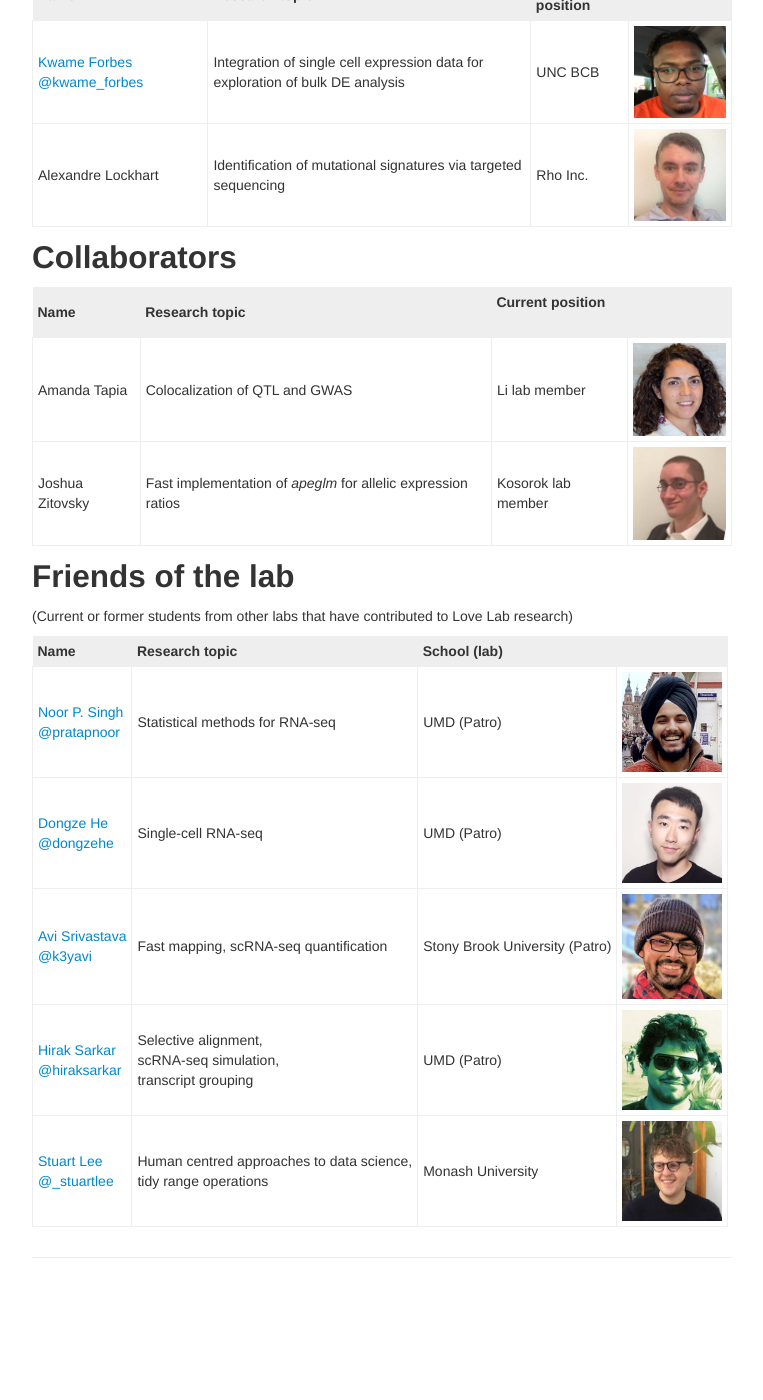
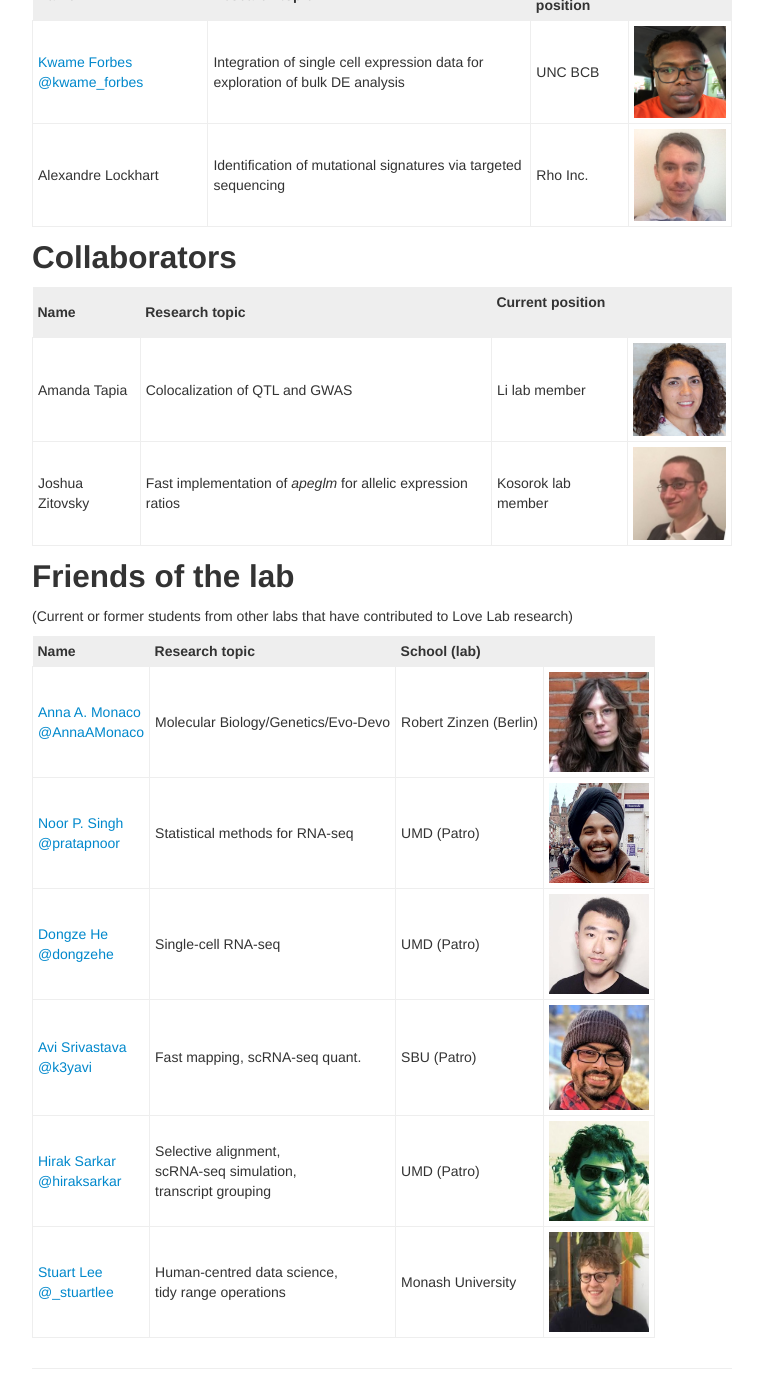
Before and after one commit to mikelove/mikelove.github.io, a Jekyll site: the page built from pages/lab.md, in a window 1280 px wide and 1400 px high, scrolled down 1611 px. Shown: the whole window, without its empty margins (258-1021 px from the left). Built offline with Jekyll 4.4.1, drawn with Linux system fonts in a browser that asks for light colours; before the commit the page ends 2900 px from its top, so only the background shows below that.

Commit message:
updating lab page

```diff
--- a/pages/lab.md
+++ b/pages/lab.md
@@ -83,8 +83,9 @@ Masters and bachelors students
 
 | Name | Research topic | School (lab) | |
 | :--- | :---- | :---- | :---- |
+| [Anna A. Monaco](https://de.linkedin.com/in/anna-alessandra-monaco-a01623141) <br> [@AnnaAMonaco](https://twitter.com/AnnaAMonaco) | Molecular Biology/Genetics/Evo-Devo | Robert Zinzen (Berlin) | <img width="100" src="../assets/annaamonaco.jpg"> |
 | [Noor P. Singh](https://noorpratap.netlify.app/) <br> [@pratapnoor](https://twitter.com/pratapnoor) | Statistical methods for RNA-seq | UMD (Patro) | <img width="100" src="../assets/noorpratapsingh.jpg"> |
 | [Dongze He](https://combine-lab.github.io/members/dongze-he.html) <br> [@dongzehe](https://twitter.com/dongzehe) | Single-cell RNA-seq | UMD (Patro) | <img width="100" src="../assets/dongzehe.jpg"> |
-| [Avi Srivastava](https://k3yavi.github.io/) <br> [@k3yavi](https://twitter.com/k3yavi) | Fast mapping, scRNA-seq quantification | Stony Brook University (Patro) | <img width="100" src="../assets/avisrivastava.jpg"> |
+| [Avi Srivastava](https://k3yavi.github.io/) <br> [@k3yavi](https://twitter.com/k3yavi) | Fast mapping, scRNA-seq quant. | SBU (Patro) | <img width="100" src="../assets/avisrivastava.jpg"> |
 | [Hirak Sarkar](https://hiraksarkar.github.io/) <br> [@hiraksarkar](https://twitter.com/hiraksarkar) | Selective alignment, <br> scRNA-seq simulation, <br> transcript grouping | UMD (Patro) | <img width="100" src="../assets/hiraksarkar.jpg"> |
-| [Stuart Lee](https://stuartlee.org/) <br> [@_stuartlee](https://twitter.com/_stuartlee) | Human centred approaches to data science, <br> tidy range operations | Monash University | <img width="100" src="../assets/stuartlee.jpg"> |
+| [Stuart Lee](https://stuartlee.org/) <br> [@_stuartlee](https://twitter.com/_stuartlee) | Human-centred data science, <br> tidy range operations | Monash University | <img width="100" src="../assets/stuartlee.jpg"> |
```
Also changed, not shown: assets/annaamonaco.jpg (added).
